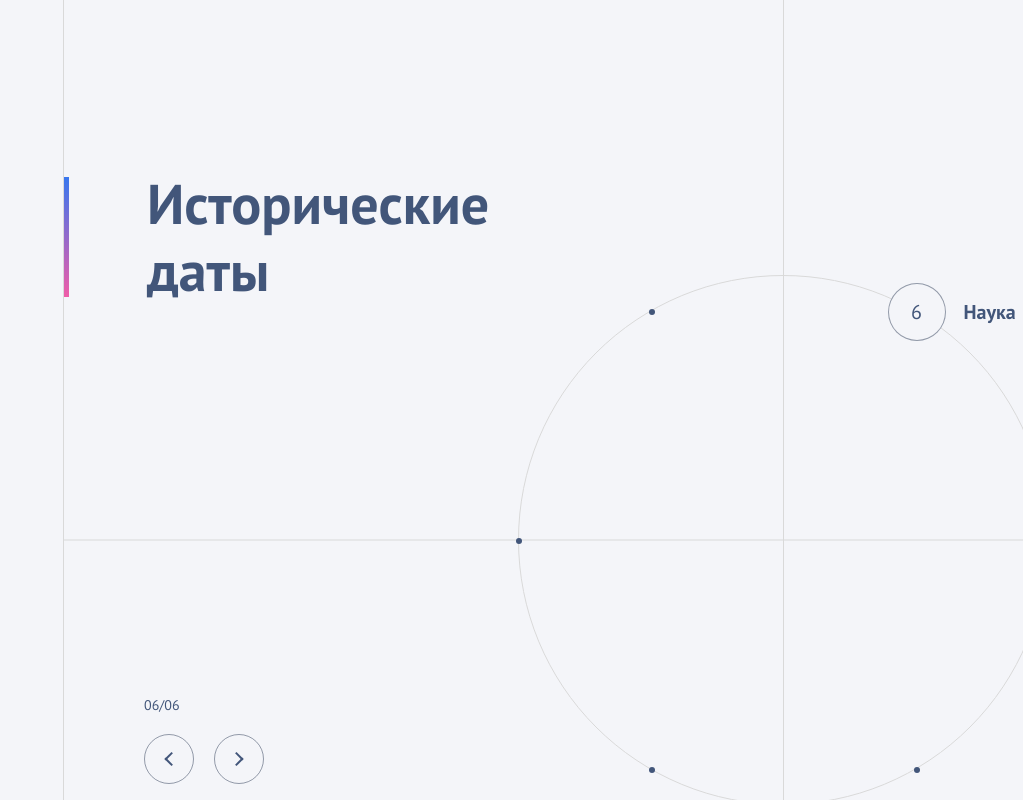
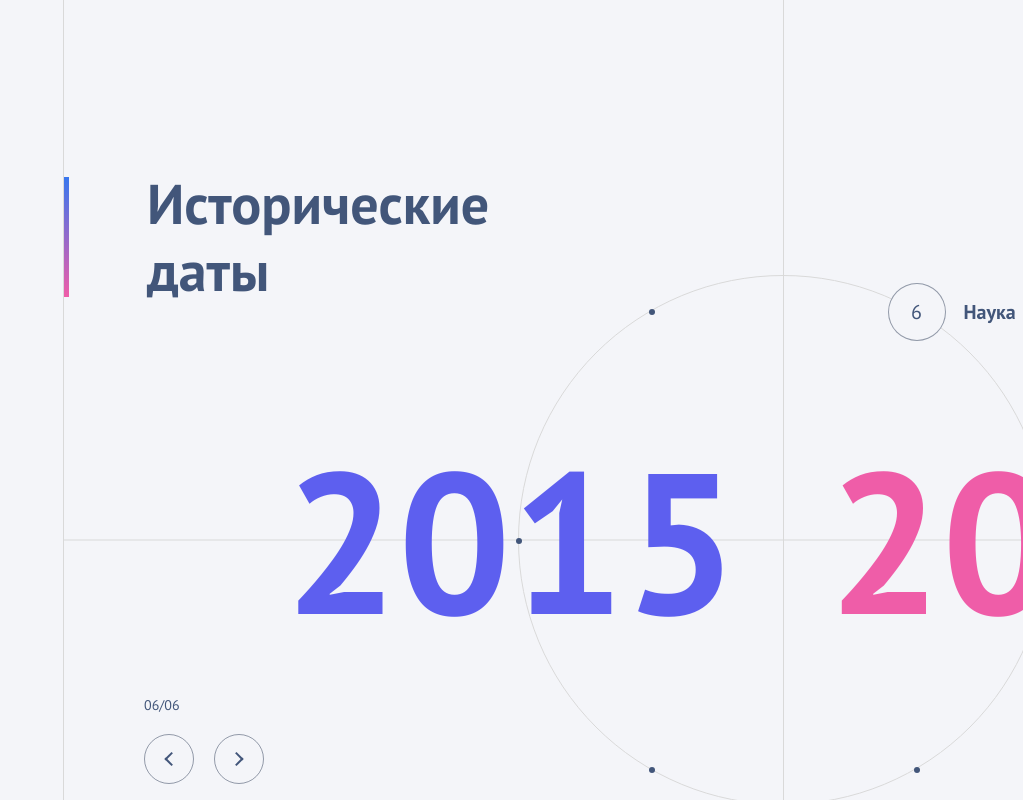
Before and after one commit to MustafaProger/onlyteam_test, a React app: page / in a window 1280 px wide. Shown: the top 800 px of the page, without its empty margins (257-1280 px from the left). Built offline with nearby package versions, Linux system fonts and the light colour scheme.

Commit message:
feat: добавлен компонент TimelineYears, но без плавной смены годов

```diff
--- a/src/App.tsx
+++ b/src/App.tsx
@@ -5,6 +5,7 @@ import TimelineCircle from "./components/TimelineCircle";
 import TimelineNavigator from "./components/TimelineNavigator";
 import TimelineTitle from "./components/TimelineTitle";
 import TimelineEvents from "./components/TimelineEvents";
+import TimelineYears from "./components/TimelineYears";
 
 const AppContainer = styled.div`
 	width: 100%;
@@ -19,6 +20,7 @@ const App = () => {
 			<TimelineContainer>
 				<TimelineTitle />
 				<TimelineCircle />
+				<TimelineYears />
 				<TimelineNavigator />
 				<TimelineEvents />
 			</TimelineContainer>
--- a/src/components/TimelineEvents.tsx
+++ b/src/components/TimelineEvents.tsx
@@ -24,13 +24,13 @@ const EventContainer = styled.div`
 	gap: 15px;
 `;
 
-const EventYear = styled.h2`
+const EventYear = styled.h4`
 	line-height: 120%;
 	font-size: 25px;
 	color: rgba(56, 119, 238, 1);
 `;
 
-const EventDescr = styled.h3`
+const EventDescr = styled.p`
 	line-height: 30px;
 	font-size: 20px;
 	color: rgba(66, 86, 122, 1);
--- /dev/null
+++ b/src/components/TimelineYears.tsx
@@ -0,0 +1,58 @@
+import React from "react";
+import styled from "styled-components";
+import { AppState } from "../interfaces/interfaces";
+import { connect } from "react-redux";
+
+const YearsContainer = styled.div`
+	position: absolute;
+	top: 50%;
+	left: 50%;
+	transform: translate(-50%, -50%);
+	display: flex;
+	justify-content: space-between;
+	align-items: center;
+	gap: 90px;
+`;
+
+const YearsItem = styled.h2`
+	font-size: 200px;
+	font-weight: bold;
+
+	&.year-item-left {
+		color: rgba(93, 95, 239, 1);
+	}
+
+	&.year-item-right {
+		color: rgba(239, 93, 168, 1);
+	}
+`;
+
+const TimelineYears = ({
+	activeDot,
+	events,
+}: Pick<AppState, "activeDot" | "events">) => {
+	let startYear: number = 0;
+	let endYear: number = 0;
+
+	if (events[activeDot - 1]) {
+		startYear = events[activeDot - 1].startYear;
+		endYear = events[activeDot - 1].endYear;
+	}
+
+	console.log(startYear, endYear);
+
+	return (
+		<YearsContainer>
+			<YearsItem className='year-item-left'>{startYear}</YearsItem>
+			<YearsItem className='year-item-right'>{endYear}</YearsItem>
+		</YearsContainer>
+	);
+};
+
+const mapStateToProps = (
+	state: AppState
+): Pick<AppState, "activeDot" | "events"> => {
+	return { activeDot: state.activeDot, events: state.events };
+};
+
+export default connect(mapStateToProps)(TimelineYears);
```
Also changed, not shown: 2 other files (tests, documents, lock files or other folders).
